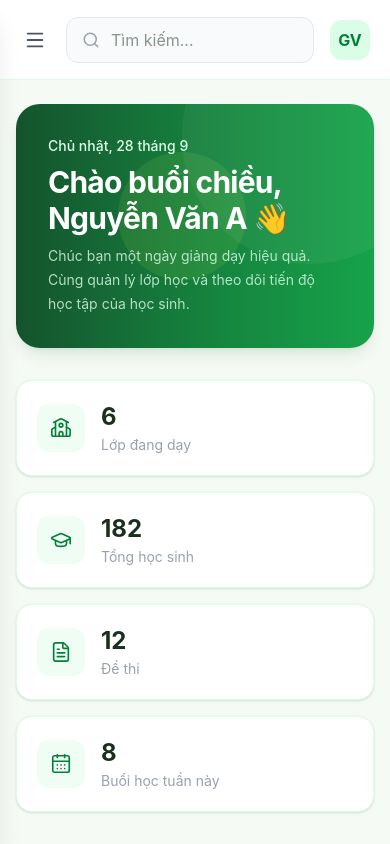
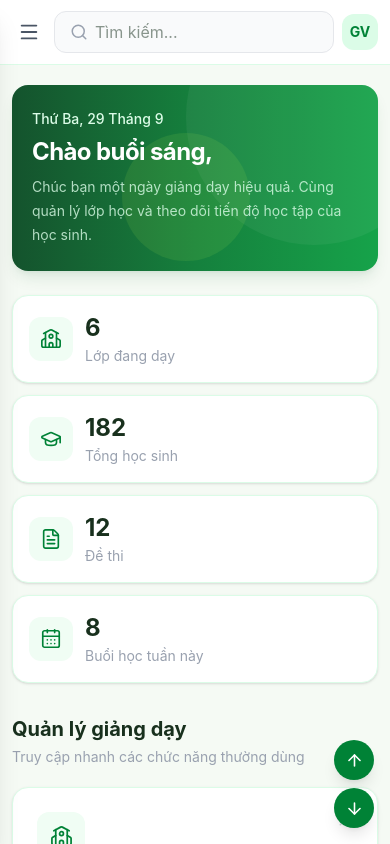
Before and after one commit to huyhuy1712/class-management, a React (Vite) app in the folder frontend/: page /teacher in a window 390 px wide. Shown: the top 844 px of the page. Built offline with nearby package versions, Linux system fonts and the light colour scheme; no server answers.

Commit message:
test responsive

```diff
--- a/frontend/src/App.jsx
+++ b/frontend/src/App.jsx
@@ -1,7 +1,13 @@
 import AppRoutes from './routes/AppRoutes'
+import ScrollButtons from './components/common/ScrollButtons'
 
 function App() {
-  return <AppRoutes />
+  return (
+    <>
+      <AppRoutes />
+      <ScrollButtons />
+    </>
+  )
 }
 
 export default App
--- /dev/null
+++ b/frontend/src/components/common/ScrollButtons.jsx
@@ -0,0 +1,40 @@
+import { ArrowDown, ArrowUp } from 'lucide-react'
+
+function ScrollButtons() {
+  const scrollToTop = () => {
+    window.scrollTo({ top: 0, behavior: 'smooth' })
+  }
+
+  const scrollToBottom = () => {
+    window.scrollTo({
+      top: document.documentElement.scrollHeight,
+      behavior: 'smooth',
+    })
+  }
+
+  return (
+    <div className="fixed bottom-4 right-4 z-50 flex flex-col gap-2">
+      <button
+        type="button"
+        aria-label="Lên đầu trang"
+        title="Lên đầu trang"
+        onClick={scrollToTop}
+        className="flex h-10 w-10 items-center justify-center rounded-full bg-green-700 text-white shadow-lg transition hover:bg-green-800 focus:outline-none focus:ring-4 focus:ring-green-200"
+      >
+        <ArrowUp size={19} />
+      </button>
+
+      <button
+        type="button"
+        aria-label="Xuống cuối trang"
+        title="Xuống cuối trang"
+        onClick={scrollToBottom}
+        className="flex h-10 w-10 items-center justify-center rounded-full bg-green-700 text-white shadow-lg transition hover:bg-green-800 focus:outline-none focus:ring-4 focus:ring-green-200"
+      >
+        <ArrowDown size={19} />
+      </button>
+    </div>
+  )
+}
+
+export default ScrollButtons
--- a/frontend/src/components/dashboard/Header.jsx
+++ b/frontend/src/components/dashboard/Header.jsx
@@ -3,15 +3,18 @@ import {
   Menu,
   Search,
 } from 'lucide-react'
+import useAuthStore from '../../stores/authStore'
 
 function Header({ onMenuClick }) {
+  const user = useAuthStore((state) => state.user)
+
   return (
-    <header className="flex min-h-20 items-center justify-between gap-3 border-b border-green-100 bg-white px-4 py-3 sm:px-8">
+    <header className="flex min-h-16 items-center justify-between gap-2 border-b border-green-100 bg-white px-3 py-2 sm:min-h-20 sm:gap-3 sm:px-8 sm:py-3">
       <button
         type="button"
         aria-label="Mở menu"
         onClick={onMenuClick}
-        className="shrink-0 rounded-xl p-2 text-gray-600 transition hover:bg-green-50 hover:text-green-700 lg:hidden"
+        className="shrink-0 rounded-xl p-1.5 text-gray-600 transition hover:bg-green-50 hover:text-green-700 sm:p-2 lg:hidden"
       >
         <Menu size={22} />
       </button>
@@ -26,24 +29,24 @@ function Header({ onMenuClick }) {
         <input
           type="text"
           placeholder="Tìm kiếm..."
-          className="w-full rounded-xl border border-gray-200 bg-gray-50 py-2.5 pl-11 pr-4 text-sm outline-none transition focus:border-green-400 focus:bg-white focus:ring-4 focus:ring-green-100"
+          className="w-full rounded-xl border border-gray-200 bg-gray-50 py-2 pl-10 pr-3 text-sm outline-none transition focus:border-green-400 focus:bg-white focus:ring-4 focus:ring-green-100 sm:py-2.5 sm:pl-11 sm:pr-4"
         />
       </div>
 
       {/* User */}
       <div className="flex shrink-0 items-center gap-2 sm:gap-5">
-        <button className="flex items-center gap-2 rounded-xl px-1 py-1.5 transition hover:bg-gray-50 sm:gap-3 sm:px-2">
-          <div className="flex h-10 w-10 items-center justify-center rounded-xl bg-green-100 font-bold text-green-700">
+        <button className="flex items-center gap-2 rounded-xl px-0 py-1.5 transition hover:bg-gray-50 sm:gap-3 sm:px-2">
+          <div className="flex h-9 w-9 items-center justify-center rounded-xl bg-green-100 text-sm font-bold text-green-700 sm:h-10 sm:w-10">
             GV
           </div>
 
           <div className="hidden text-left sm:block">
             <p className="text-sm font-semibold text-gray-800">
-              Nguyễn Văn A
+              {user?.fullName || user?.username || 'Người dùng'}
             </p>
 
             <p className="text-xs text-gray-400">
-              Giáo viên
+              {user?.role === 'TEACHER' ? 'Giáo viên' : user?.role || ''}
             </p>
           </div>
 
--- a/frontend/src/components/dashboard/Sidebar.jsx
+++ b/frontend/src/components/dashboard/Sidebar.jsx
@@ -60,7 +60,7 @@ function Sidebar({ isOpen, onClose }) {
 
         <div>
           <h1 className="text-lg font-bold leading-tight tracking-tight">
-            Class Management
+            FrogH
           </h1>
           <p className="mt-1 text-xs text-green-200/70">
             Education System
--- a/frontend/src/layouts/DashboardLayout.jsx
+++ b/frontend/src/layouts/DashboardLayout.jsx
@@ -16,7 +16,7 @@ function DashboardLayout({ children }) {
       <div className="min-h-screen lg:ml-64">
         <Header onMenuClick={() => setSidebarOpen(true)} />
 
-        <main className="mx-auto max-w-[1600px] px-4 py-6 sm:px-6 sm:py-8 lg:px-8">
+        <main className="mx-auto max-w-[1600px] px-3 py-5 sm:px-6 sm:py-8 lg:px-8">
           {children}
         </main>
       </div>
--- a/frontend/src/pages/auth/LoginPage.jsx
+++ b/frontend/src/pages/auth/LoginPage.jsx
@@ -148,7 +148,7 @@ function LoginPage() {
           </h2>
 
           <p className="mt-5 leading-7 text-green-100/70">
-            Chúng tôi cam kết không có nạp lần đầu và không có quảng cáo. Tất cả các tính năng đều miễn phí.
+            Hãy nạp lần đầu đi
           </p>
         </div>
 
@@ -165,7 +165,7 @@ function LoginPage() {
                 <img src={logo} alt="Class Management" className="h-12 w-12 object-contain" />
               </div>
               <span className="font-bold text-[#18301D]">
-                Class Management
+                FrogH
               </span>
             </div>
           </div>
--- a/frontend/src/pages/teacher/TeacherDashboard.jsx
+++ b/frontend/src/pages/teacher/TeacherDashboard.jsx
@@ -13,6 +13,7 @@ import {
 
 import DashboardLayout from '../../layouts/DashboardLayout'
 import FeatureCard from '../../components/dashboard/FeatureCard'
+import useAuthStore from '../../stores/authStore'
 
 const features = [
   {
@@ -77,23 +78,38 @@ const statistics = [
 ]
 
 function TeacherDashboard() {
+    const user = useAuthStore((state) => state.user)
+
+    const today = new Intl.DateTimeFormat('vi-VN', {
+    weekday: 'long',
+    day: 'numeric',
+    month: 'long',
+  }).format(new Date())
+
+    const getGreeting = () => {
+    const hour = new Date().getHours()
+    if (hour < 12) return 'Chào buổi sáng'
+    if (hour < 18) return 'Chào buổi chiều'
+    return 'Chào buổi tối'
+    }
+
   return (
     <DashboardLayout>
       {/* Welcome banner */}
-      <section className="relative overflow-hidden rounded-3xl bg-gradient-to-r from-[#14532D] via-[#15803D] to-[#16A34A] px-8 py-8 text-white shadow-lg shadow-green-900/10">
+      <section className="relative overflow-hidden rounded-2xl bg-gradient-to-r from-[#14532D] via-[#15803D] to-[#16A34A] px-5 py-6 text-white shadow-lg shadow-green-900/10 sm:rounded-3xl sm:px-8 sm:py-8">
 
         {/* decoration */}
         <div className="absolute -right-16 -top-24 h-64 w-64 rounded-full bg-white/5" />
         <div className="absolute right-32 top-12 h-32 w-32 rounded-full bg-lime-300/10" />
 
         <div className="relative z-10">
-          <p className="text-sm font-medium text-green-100">
-            Chủ nhật, 28 tháng 9
-          </p>
+         <p className="text-sm font-medium text-green-100 capitalize">
+              {today}
+        </p>
 
-          <h1 className="mt-2 text-3xl font-bold tracking-tight">
-            Chào buổi chiều, Nguyễn Văn A 👋
-          </h1>
+        <h1 className="mt-2 break-words text-2xl font-bold leading-tight tracking-tight sm:text-3xl">
+          {getGreeting()}, {user?.fullName || user?.username}
+        </h1>
 
           <p className="mt-2 max-w-xl text-sm leading-6 text-green-100/80">
             Chúc bạn một ngày giảng dạy hiệu quả.
@@ -103,17 +119,17 @@ function TeacherDashboard() {
       </section>
 
       {/* Statistics */}
-      <section className="mt-8">
-        <div className="grid grid-cols-1 gap-4 sm:grid-cols-2 xl:grid-cols-4">
+      <section className="mt-6 sm:mt-8">
+        <div className="grid grid-cols-1 gap-3 sm:grid-cols-2 sm:gap-4 xl:grid-cols-4">
           {statistics.map((item) => {
             const Icon = item.icon
 
             return (
               <div
                 key={item.title}
-                className="flex items-center gap-4 rounded-2xl border border-green-100 bg-white p-5 shadow-sm"
+                className="flex items-center gap-3 rounded-2xl border border-green-100 bg-white p-4 shadow-sm sm:gap-4 sm:p-5"
               >
-                <div className="flex h-12 w-12 items-center justify-center rounded-xl bg-green-50 text-green-700">
+                <div className="flex h-11 w-11 shrink-0 items-center justify-center rounded-xl bg-green-50 text-green-700 sm:h-12 sm:w-12">
                   <Icon size={22} strokeWidth={1.8} />
                 </div>
 
@@ -133,7 +149,7 @@ function TeacherDashboard() {
       </section>
 
       {/* Main functions */}
-      <section className="mt-10">
+      <section className="mt-8 sm:mt-10">
         <div>
           <h2 className="text-xl font-bold text-[#18301D]">
             Quản lý giảng dạy
@@ -155,10 +171,10 @@ function TeacherDashboard() {
       </section>
 
       {/* Bottom section */}
-      <section className="mt-10 grid grid-cols-1 gap-6 xl:grid-cols-3">
+      <section className="mt-8 grid grid-cols-1 gap-4 sm:mt-10 sm:gap-6 xl:grid-cols-3">
 
         {/* Recent activity */}
-        <div className="xl:col-span-2 rounded-2xl border border-green-100 bg-white p-6 shadow-sm">
+        <div className="rounded-2xl border border-green-100 bg-white p-4 shadow-sm sm:p-6 xl:col-span-2">
           <div className="flex items-center justify-between">
             <div>
               <h2 className="font-bold text-[#18301D]">
@@ -171,7 +187,7 @@ function TeacherDashboard() {
             </div>
 
             <button className="flex items-center gap-1 text-sm font-medium text-green-700 hover:text-green-800">
-              Xem tất cả
+              <span className="hidden sm:inline">Xem tất cả</span>
               <ArrowRight size={16} />
             </button>
           </div>
@@ -201,7 +217,7 @@ function TeacherDashboard() {
         </div>
 
         {/* Upcoming */}
-        <div className="rounded-2xl border border-green-100 bg-white p-6 shadow-sm">
+        <div className="rounded-2xl border border-green-100 bg-white p-4 shadow-sm sm:p-6">
           <h2 className="font-bold text-[#18301D]">
             Sắp tới
           </h2>
```
